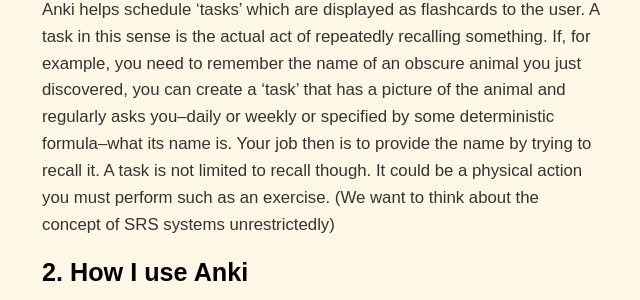
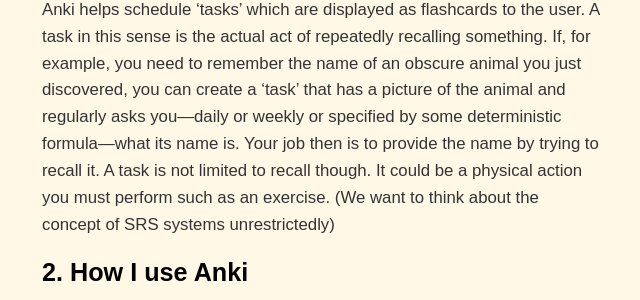
Before and after one commit to dCO2/rococo, a Jekyll site: the page built from _posts/2022-08-17-project-mnemosyne.md, in a window 1280 px wide and 1400 px high, scrolled down 1896 px. Shown: the part 314-614 px from the top of the window, without its empty margins (334-974 px from the left). Built offline with Jekyll 4.4.1, drawn with Linux system fonts in a browser that asks for light colours; some web fonts are replaced; some of the changed text lies outside the part shown.

Commit message:
More content

```diff
--- a/_posts/2022-08-17-project-mnemosyne.md
+++ b/_posts/2022-08-17-project-mnemosyne.md
@@ -37,7 +37,7 @@ _work in progress..._
 _Silence of the Sea_ by Bang Hai Ja, 2005
 
 ## <a href="/2022/08/17/project-mnemosyne#" style="text-decoration: none;">1. Intro</a>
-I began actively working on ways to improve my memory when I realized I could not learn anything properly and longterm without a kind of external structure--somewhere to "put" the many concepts I was learning, and something to help revisit them. The precise history of events escape me but reading <a href="https://andymatuschak.org/prompts/">Andy Matuschak's article</a> inspired me to actually begin work on the project I had been postponing.
+I began actively working on ways to improve my memory when I realized I could not learn anything properly and longterm without a kind of external structure—somewhere to "put" the many concepts I was learning, and something to help revisit them. The precise history of events escape me but reading <a href="https://andymatuschak.org/prompts/">Andy Matuschak's article</a> inspired me to actually begin work on the project I had been postponing.
 
 The idea of human memory augmentation is a very broad and interesting one. Methods for improving memory can be medical as with the use of [Nootropics](https://en.wikipedia.org/wiki/Nootropic). Or creative as with the use of Mnemonics. Or even technological as with the use of systems that afford spaced repetition. The methods are various and the history is rich.
 
@@ -53,7 +53,7 @@ There are now many technologies (apps and softwares and routines) that seriously
 For various reasons that will be explained in this essay, I chose to work with Anki--The mobile and desktop client.
 
 ### What is Anki?
-[Anki is basically a todo-app on steroids](). This, though, is an oversimplification. (Pray the program engineers don't come for my head.) Anki helps schedule 'tasks' which are displayed as flashcards to the user. A task in this sense is the actual act of repeatedly recalling something. If, for example, you need to remember the name of an obscure animal you just discovered, you can create a 'task' that has a picture of the animal and regularly asks you--daily or weekly or specified by some deterministic formula--what its name is. Your job then is to provide the name by trying to recall it. A task is not limited to recall though. It could be a physical action you must perform such as an exercise. (We want to think about the concept of SRS systems unrestrictedly)
+[Anki is basically a todo-app on steroids](). This, though, is an oversimplification. (Pray the program engineers don't come for my head.) Anki helps schedule 'tasks' which are displayed as flashcards to the user. A task in this sense is the actual act of repeatedly recalling something. If, for example, you need to remember the name of an obscure animal you just discovered, you can create a 'task' that has a picture of the animal and regularly asks you—daily or weekly or specified by some deterministic formula—what its name is. Your job then is to provide the name by trying to recall it. A task is not limited to recall though. It could be a physical action you must perform such as an exercise. (We want to think about the concept of SRS systems unrestrictedly)
 
 ## <a href="/2022/08/17/project-mnemosyne#" style="text-decoration: none;">2. How I use Anki</a>
 
@@ -103,7 +111,7 @@ _(todo: expand)_
 ### Principles for organizing Anki decks
 - [Anki helps you plant a thought](),
 - [Anki helps move from an old thought to a recent thought so that moving from a recent thought to an old one becomes easier](),
-  - In my review session today--29th August 2022, I was shown a particular note for a concept I had been thinking about. I created the note on the 7th of July 2022. This was before I had a conversation around the topic of the note with a friend recently--August 27th 2022. My mind did not think about the note when we had the conversation. I guess the note had been infrequent during my review sessions. But on seeing the note today, and meditating on it, my mind was reminded of the conversation I had had with my friend. This is basically a kind of serendipity, a salience of ideas--Anki fosters serendipitous living.
+  - In my review session today—29th August 2022, I was shown a particular note for a concept I had been thinking about. I created the note on the 7th of July 2022. This was before I had a conversation around the topic of the note with a friend recently—August 27th 2022. My mind did not think about the note when we had the conversation. I guess the note had been infrequent during my review sessions. But on seeing the note today, and meditating on it, my mind was reminded of the conversation I had had with my friend. This is basically a kind of serendipity, a salience of ideas--Anki fosters serendipitous living.
   - In this case, the old thought is actually old because it was "ankified".
 - [Anki as catalyst for habitual thought](),
 - [Anki as stream of urgent todos](),
```
Also changed, not shown: other parts of _posts/2022-08-17-project-mnemosyne.md (+9 -1 lines).
